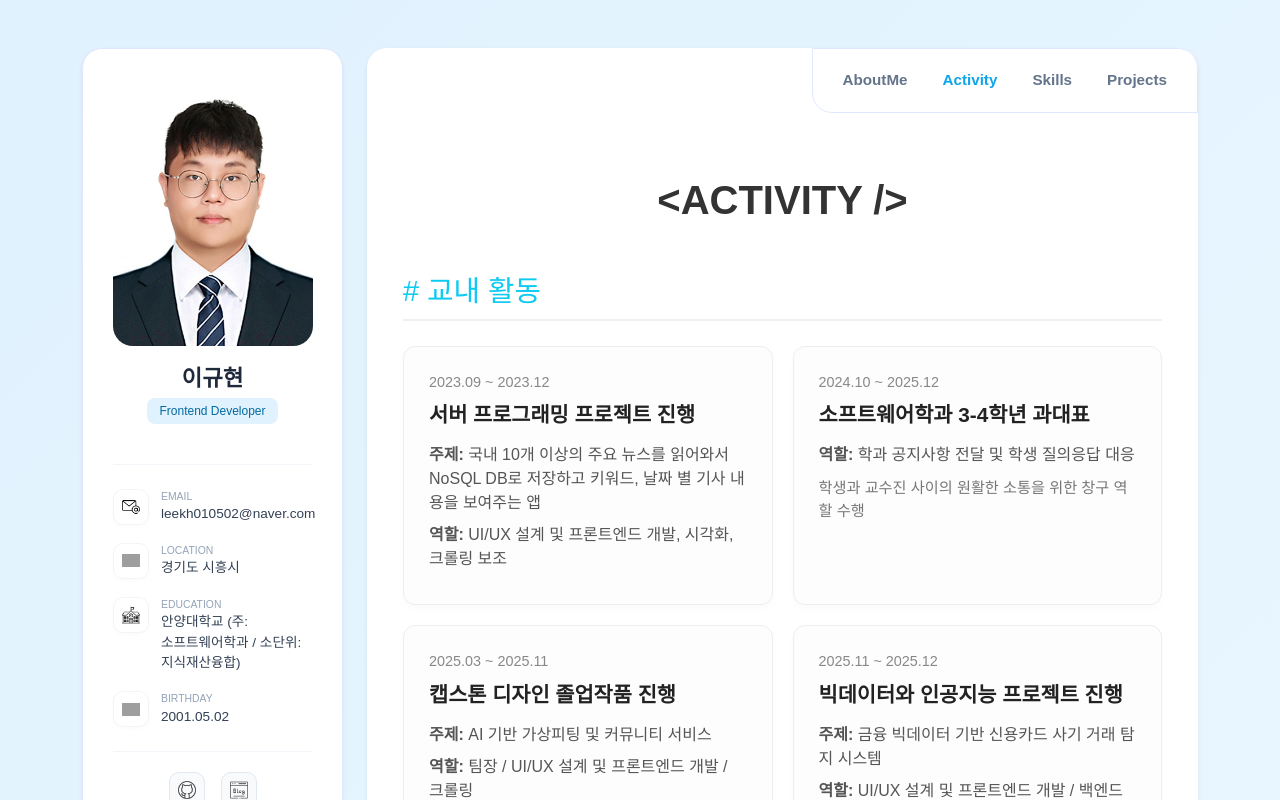
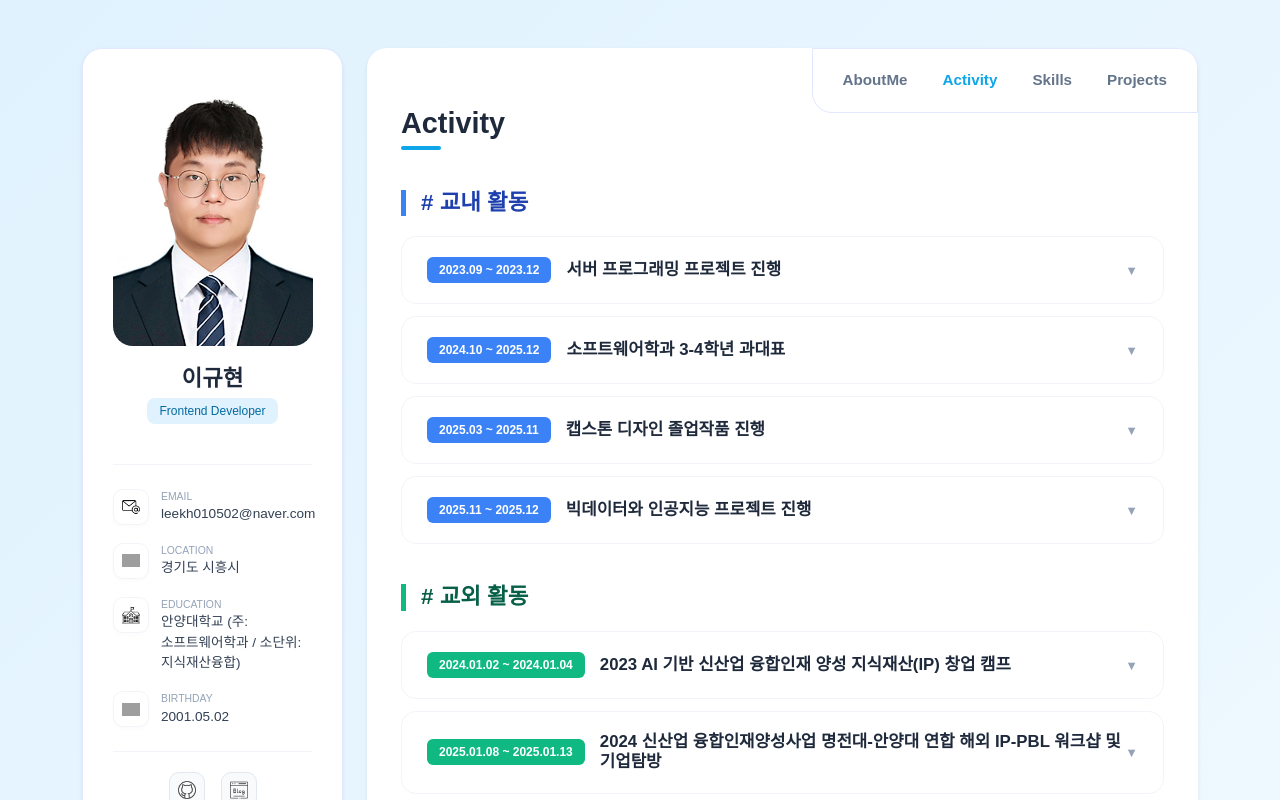
Before and after one commit to leekyuhyun/portfolio, a React app: page / in a window 1280 px wide. Both pictures are taken after a click on the button "Activity". Shown: the top 800 px of the page. Built offline with nearby package versions, Linux system fonts and the light colour scheme; grey boxes are pictures that could not be loaded; the HTML template or start-up script is replaced by a standard one.

Commit message:
fix : Activity Componenets UI 수정

```diff
--- a/src/components/Activity/Activity.css
+++ b/src/components/Activity/Activity.css
@@ -1,135 +1,134 @@
-.activity-section {
-  padding: 80px 0;
-  background-color: #ffffff;
+.activity-content {
+  padding: 10px;
+}
+.activity-group-box {
+  margin-top: 40px;
 }
 
-.section-title {
-  font-size: 2.5rem;
-  font-weight: bold;
-  margin-bottom: 50px;
-  color: #333;
+/* 그룹 타이틀 왼쪽 바 색상 */
+.group-title-text {
+  font-size: 1.4rem;
+  font-weight: 700;
+  margin-bottom: 20px;
+  border-left: 5px solid #ccc;
+  padding-left: 15px;
+}
+.title-blue {
+  border-color: #3b82f6;
+  color: #1e40af;
+}
+.title-green {
+  border-color: #10b981;
+  color: #065f46;
+}
+.title-yellow {
+  border-color: #f59e0b;
+  color: #92400e;
 }
 
-.activity-group {
-  margin-bottom: 60px;
+.activity-list-container {
+  display: flex;
+  flex-direction: column;
+  gap: 12px;
 }
 
-.group-title {
-  font-size: 1.8rem;
-  color: #0dcaf0;
-  margin-bottom: 25px;
-  border-bottom: 2px solid #f0f0f0;
-  padding-bottom: 10px;
+.activity-list-item {
+  background: #ffffff;
+  border: 1px solid #f1f5f9;
+  border-radius: 15px;
+  overflow: hidden;
+  transition: all 0.3s ease;
 }
 
-/* 그리드 레이아웃 */
-.activity-grid {
-  display: grid;
-  grid-template-columns: repeat(auto-fill, minmax(300px, 1fr));
-  gap: 20px;
+/* --- 카테고리별 공통 배지 스타일 --- */
+.activity-period-badge {
+  color: white;
+  padding: 4px 12px;
+  border-radius: 6px;
+  font-size: 0.75rem;
+  font-weight: 700;
+  white-space: nowrap;
 }
 
-.activity-card {
-  background: #fdfdfd;
-  padding: 25px;
-  border-radius: 12px;
-  border: 1px solid #eee;
-  box-shadow: 0 4px 6px rgba(0, 0, 0, 0.02);
-  transition: transform 0.3s ease;
+/* 1. 교내 활동 (Blue) */
+.on-campus .activity-period-badge {
+  background: #3b82f6;
+}
+.on-campus.active {
+  border-color: #3b82f6;
+  box-shadow: 0 5px 15px rgba(59, 130, 246, 0.1);
 }
 
-.activity-card:hover {
-  transform: translateY(-5px);
-  border-color: #0dcaf0;
+/* 2. 교외 활동 (Green) */
+.off-campus .activity-period-badge {
+  background: #10b981;
+}
+.off-campus.active {
+  border-color: #10b981;
+  box-shadow: 0 5px 15px rgba(16, 185, 129, 0.1);
 }
 
-.activity-card.highlight {
-  border-left: 5px solid #0dcaf0;
+/* 3. 특허 성과 (Yellow) */
+.ip-achieve .activity-period-badge {
+  background: #f59e0b;
+}
+.ip-achieve.active {
+  border-color: #f59e0b;
+  box-shadow: 0 5px 15px rgba(245, 158, 11, 0.1);
 }
 
-.activity-period {
-  font-size: 0.9rem;
-  color: #888;
-  display: block;
-  margin-bottom: 10px;
-}
-
-.activity-name {
-  font-size: 1.3rem;
-  font-weight: bold;
-  margin-bottom: 15px;
-  color: #222;
-}
-
-.activity-topic,
-.activity-role {
-  font-size: 1rem;
-  margin-bottom: 8px;
-  color: #555;
-}
-
-.activity-details {
-  font-size: 0.95rem;
-  color: #777;
-  line-height: 1.5;
-  margin-top: 10px;
-}
-
-/* 특허 성과 전용 스타일 */
-.ip-list {
-  display: flex;
-  flex-direction: column;
-  gap: 20px;
-}
-
-.ip-card {
-  background: #f8f9fa;
-  padding: 25px;
-  border-radius: 10px;
-}
-
-.ip-header {
+/* --- 아코디언 및 레이아웃 설정 --- */
+.activity-item-header {
+  padding: 20px 25px;
   display: flex;
   justify-content: space-between;
   align-items: center;
-  margin-bottom: 15px;
-  flex-wrap: wrap;
+  cursor: pointer;
+}
+.activity-item-main {
+  display: flex;
+  align-items: center;
+  gap: 15px;
+}
+.activity-item-title {
+  font-size: 1.05rem;
+  font-weight: 700;
+  color: #1e293b;
+  margin: 0;
+}
+.expand-icon {
+  font-size: 0.8rem;
+  color: #94a3b8;
+  transition: transform 0.3s ease;
+}
+.expand-icon.rotated {
+  transform: rotate(180deg);
 }
 
-.ip-title {
-  font-size: 1.4rem;
-  font-weight: bold;
-  color: #333;
+.activity-item-details {
+  max-height: 0;
+  opacity: 0;
+  overflow: hidden;
+  transition: all 0.4s cubic-bezier(0.4, 0, 0.2, 1);
+  background: #f8fafc;
+  border-top: 0px solid #f1f5f9;
 }
-
-.ip-period {
-  color: #0dcaf0;
-  font-weight: 600;
+.activity-item-details.show {
+  max-height: 1000px;
+  opacity: 1;
+  border-top-width: 1px;
 }
-
-.ip-body p {
+.details-inner {
+  padding: 25px;
+}
+.details-text {
+  font-size: 0.95rem;
+  color: #475569;
+  line-height: 1.6;
   margin-bottom: 10px;
-  line-height: 1.6;
 }
-
-.ip-details {
-  border-top: 1px dashed #ccc;
-  padding-top: 10px;
-  margin-top: 10px;
-  color: #666;
+.details-extra {
+  margin-top: 15px;
+  padding-top: 15px;
+  border-top: 1px dashed #e2e8f0;
 }
-
-/* 반응형 모바일 */
-@media (max-width: 768px) {
-  .section-title {
-    font-size: 2rem;
-  }
-  .group-title {
-    font-size: 1.5rem;
-  }
-  .ip-header {
-    flex-direction: column;
-    align-items: flex-start;
-    gap: 5px;
-  }
-}
--- a/src/components/Activity/Activity.jsx
+++ b/src/components/Activity/Activity.jsx
@@ -1,85 +1,98 @@
-import React from 'react';
+import React, { useState } from 'react';
 import './Activity.css';
 import { onCampusData, offCampusData, ipAchievementsData } from '../../data/activity_data';
 
 const Activity = () => {
+  const [expandedId, setExpandedId] = useState(null);
+
+  const toggleExpand = (id) => {
+    setExpandedId(expandedId === id ? null : id);
+  };
+
+  // category 프로프를 추가하여 색상을 구분합니다.
+  const ActivityItem = ({ item, id, category }) => {
+    const isExpanded = expandedId === id;
+
     return (
-    <section id="activity" className="activity-section">
-      <div className="container">
-        <h2 className="section-title text-center">{'<ACTIVITY />'}</h2>
+      <div className={`activity-list-item ${category} ${isExpanded ? 'active' : ''}`}>
+        <div className="activity-item-header" onClick={() => toggleExpand(id)}>
+          <div className="activity-item-main">
+            <span className="activity-period-badge">{item.period}</span>
+            <h4 className="activity-item-title">{item.title}</h4>
+          </div>
+          <span className={`expand-icon ${isExpanded ? 'rotated' : ''}`}>▼</span>
+        </div>
 
-        {/* 1. 교내 활동 섹션 */}
-        <div className="activity-group">
-          <h3 className="group-title"># {onCampusData.title}</h3>
-          <div className="activity-grid">
-            {onCampusData.items.map((item, index) => (
-              <div key={index} className="activity-card">
-                <span className="activity-period">{item.period}</span>
-                <h4 className="activity-name">{item.title}</h4>
+        <div className={`activity-item-details ${isExpanded ? 'show' : ''}`}>
+          <div className="details-inner">
             {item.topic && (
-                  <p className="activity-topic">
+              <p className="details-text">
                 <strong>주제:</strong> {item.topic}
               </p>
             )}
-                <p className="activity-role">
+            {item.role && (
+              <p className="details-text">
                 <strong>역할:</strong> {item.role}
               </p>
-                {item.details && <p className="activity-details">{item.details}</p>}
+            )}
+            {item.details && (
+              <div className="details-text details-extra">
+                <p dangerouslySetInnerHTML={{ __html: item.details }}></p>
               </div>
+            )}
+          </div>
+        </div>
+      </div>
+    );
+  };
+
+  return (
+    <div className="activity-content" data-aos="fade-up">
+      <header className="mb-4">
+        <h2 className="section-title">Activity</h2>
+        <div className="title-underline"></div>
+      </header>
+
+      {/* 1. 교내 활동 - 블루(on-campus) */}
+      <div className="activity-group-box">
+        <h3 className="group-title-text title-blue"># {onCampusData.title}</h3>
+        <div className="activity-list-container">
+          {onCampusData.items.map((item, index) => (
+            <ActivityItem key={`on-${index}`} item={item} id={`on-${index}`} category="on-campus" />
           ))}
         </div>
       </div>
 
-        {/* 2. 교외 활동 섹션 */}
-        <div className="activity-group">
-          <h3 className="group-title"># {offCampusData.title}</h3>
-          <div className="activity-grid">
+      {/* 2. 교외 활동 - 그린(off-campus) */}
+      <div className="activity-group-box">
+        <h3 className="group-title-text title-green"># {offCampusData.title}</h3>
+        <div className="activity-list-container">
           {offCampusData.items.map((item, index) => (
-              <div key={index} className="activity-card highlight">
-                <span className="activity-period">{item.period}</span>
-                <h4 className="activity-name">{item.title}</h4>
-                {item.topic && (
-                  <p className="activity-topic">
-                    <strong>주제:</strong> {item.topic}
-                  </p>
-                )}
-                {item.role && (
-                  <p className="activity-role">
-                    <strong>역할:</strong> {item.role}
-                  </p>
-                )}
-                {item.details && <p className="activity-details">{item.details}</p>}
-              </div>
+            <ActivityItem
+              key={`off-${index}`}
+              item={item}
+              id={`off-${index}`}
+              category="off-campus"
+            />
           ))}
         </div>
       </div>
 
-        {/* 3. 특허 및 지식재산 성과 섹션 */}
-        <div className="activity-group">
-          <h3 className="group-title"># {ipAchievementsData.title}</h3>
-          <div className="ip-list">
+      {/* 3. 특허 및 성과 - 옐로우/오렌지(ip-achieve) */}
+      <div className="activity-group-box">
+        <h3 className="group-title-text title-yellow"># {ipAchievementsData.title}</h3>
+        <div className="activity-list-container">
           {ipAchievementsData.items.map((item, index) => (
-              <div key={index} className="ip-card">
-                <div className="ip-header">
-                  <span className="ip-period">{item.period}</span>
-                  <h4 className="ip-title">{item.title}</h4>
-                </div>
-                <div className="ip-body">
-                  <p>
-                    <strong>주제:</strong> {item.topic}
-                  </p>
-                  <p>
-                    <strong>역할:</strong> {item.role}
-                  </p>
-                  {/* details의 <br> 태그를 렌더링하기 위해 dangerouslySetInnerHTML 사용 */}
-                  <p className="ip-details" dangerouslySetInnerHTML={{ __html: item.details }}></p>
-                </div>
-              </div>
+            <ActivityItem
+              key={`ip-${index}`}
+              item={item}
+              id={`ip-${index}`}
+              category="ip-achieve"
+            />
           ))}
         </div>
       </div>
     </div>
-    </section>
   );
 };
 
```
Lines whose indentation alone changed are shown as unchanged.
